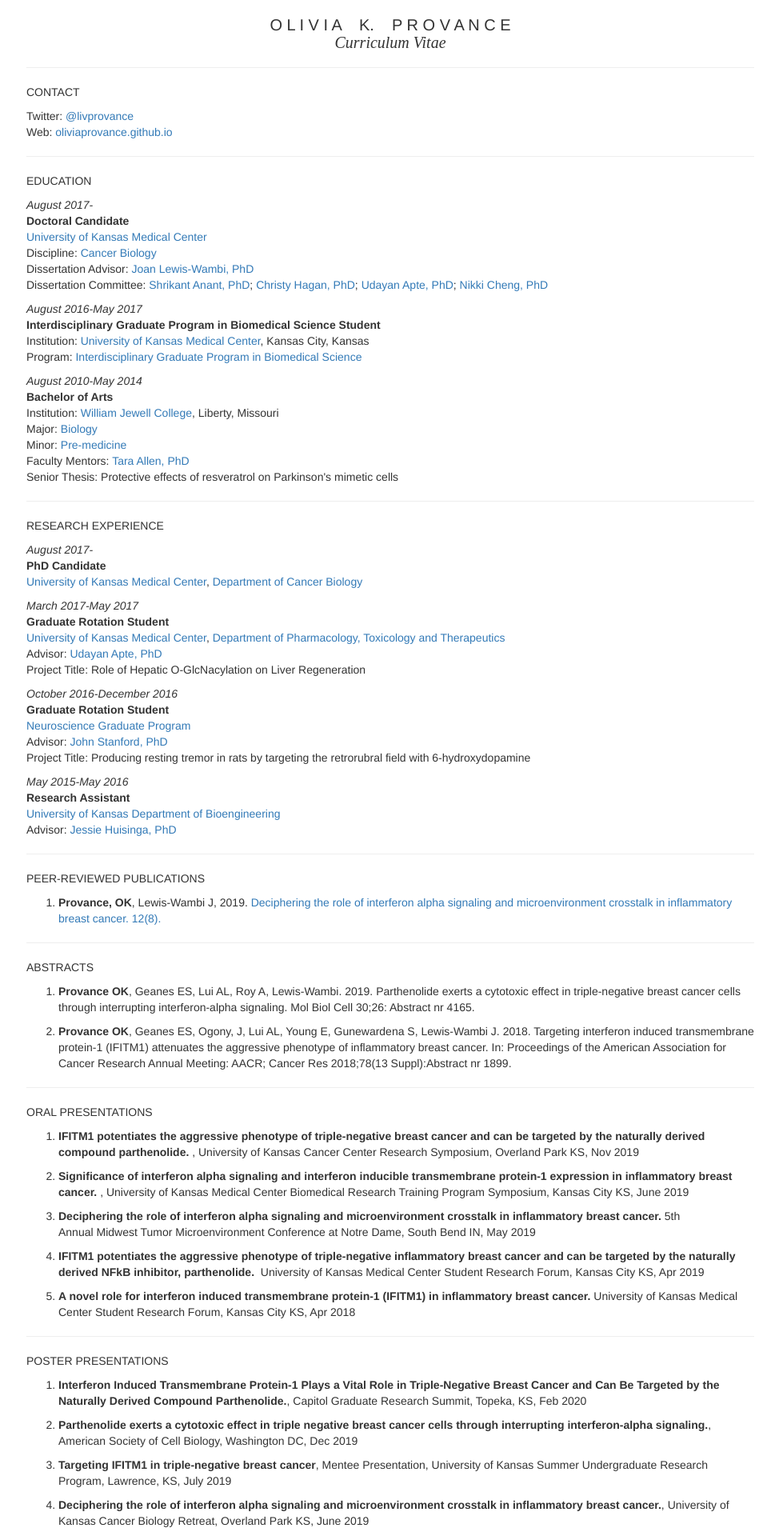
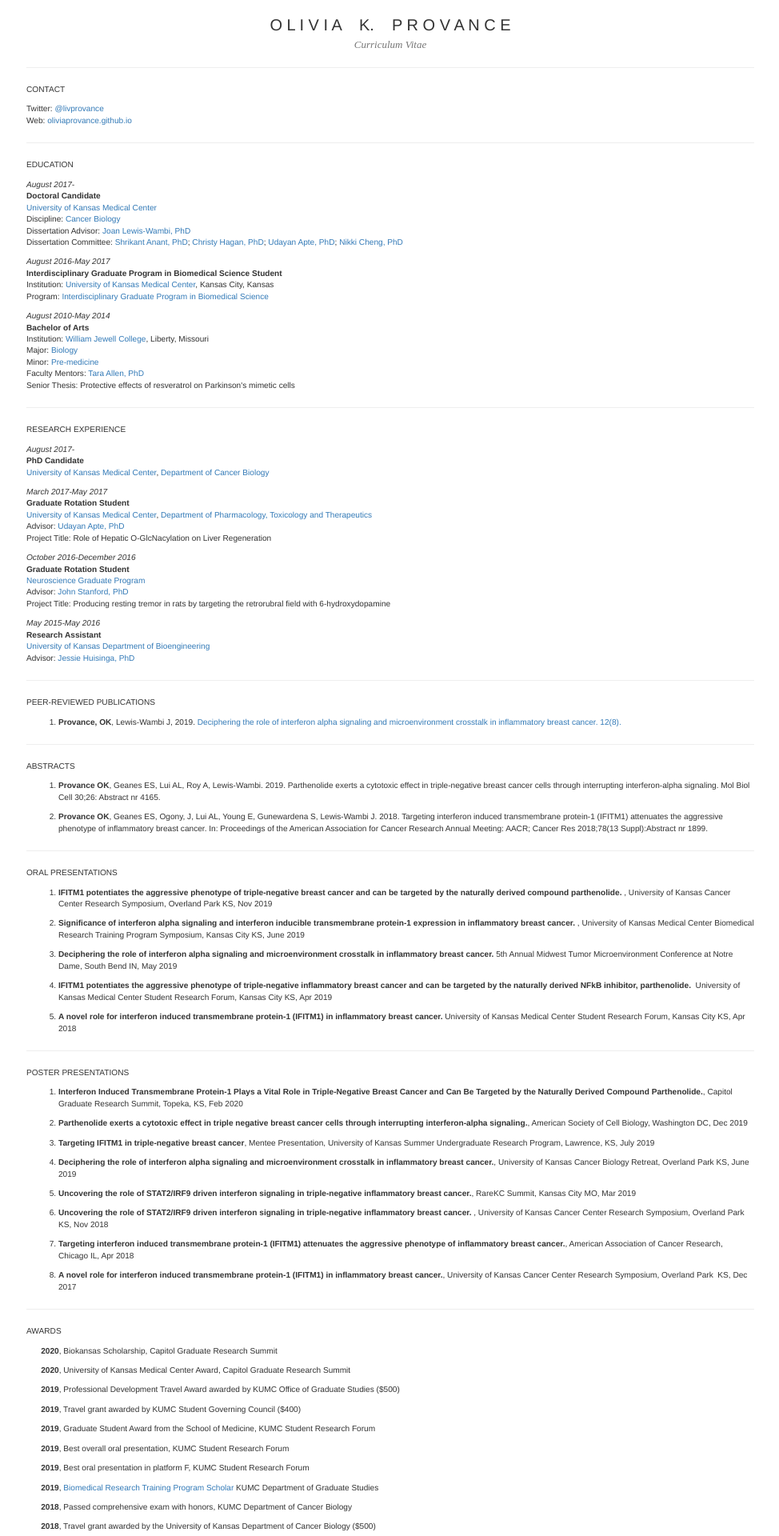
Before and after one commit to livprovance/oliviaprovance.github.io, a Jekyll site: the page CV/index.html, which Jekyll copies as it is, in a window 1280 px wide. Shown: the top 1920 px of the page at 80% size, without its empty margins (152-1126 px from the left). Built offline with Jekyll 4.4.1, drawn with Linux system fonts in a browser that asks for light colours.

Commit message:
Update index.html

```diff
--- a/CV/index.html
+++ b/CV/index.html
@@ -373,7 +373,7 @@ summary {
 
 <center>
 <h1 class="title toc-ignore"> O L I V I A &nbsp;&nbsp; K. &nbsp;&nbsp; P R O V A N C E
-<p style="font-family:Helvetica Light"><em>Curriculum Vitae</em></h5>
+<p style="font-family:Helvetica Light"><small><em>Curriculum Vitae</em><small></h5>
 </center>
 
 </div>
```
